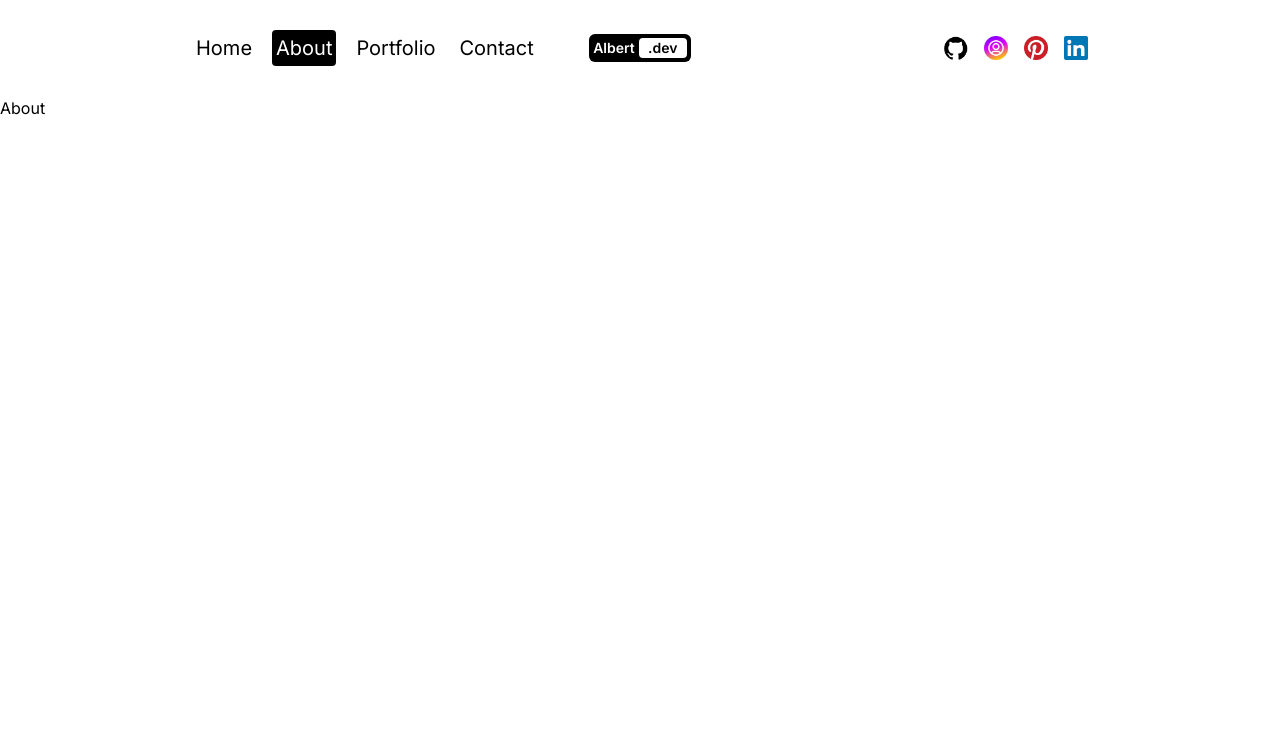
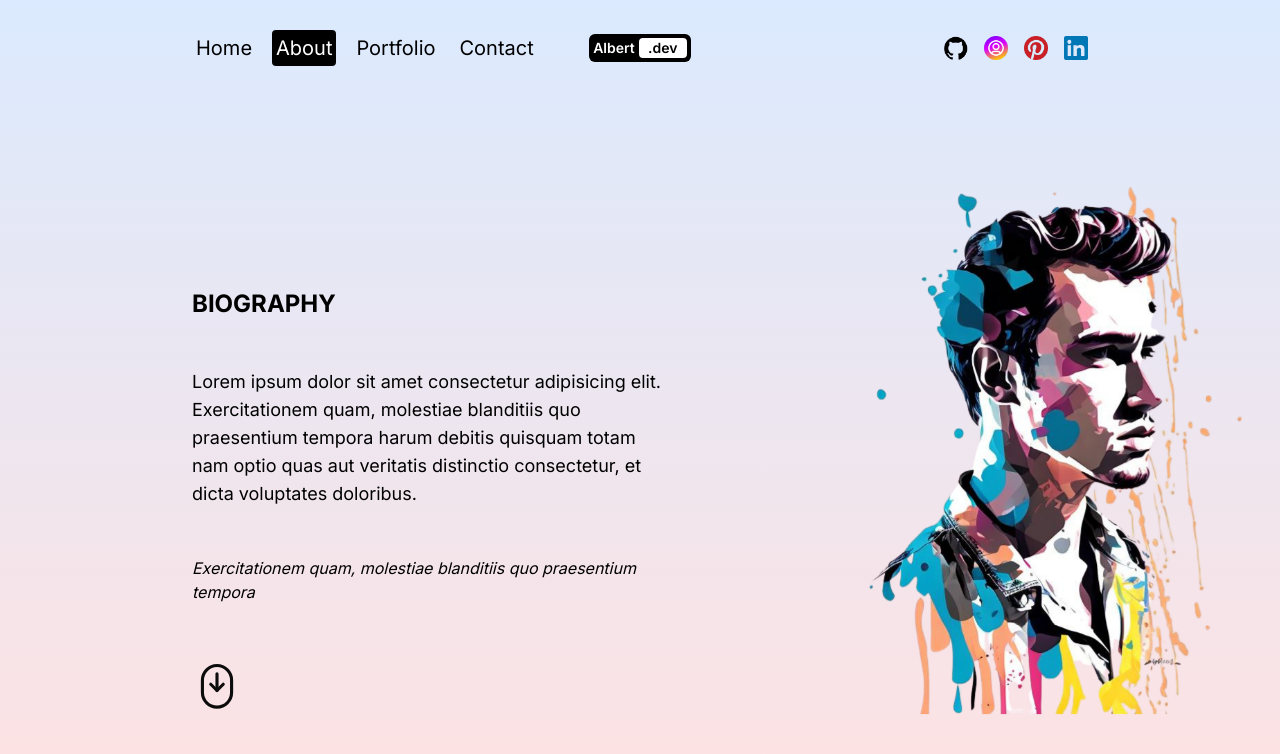
Before and after one commit to AlbertoMMIP/main-portfolio, a Next.js app: page /about in a window 1280 px wide. Shown: the top 754 px of the page. Built offline with nearby package versions, Linux system fonts and the light colour scheme.

Commit message:
[about-page] Create secction

```diff
--- a/src/app/about/page.jsx
+++ b/src/app/about/page.jsx
@@ -1,11 +1,143 @@
 "use client"
-
-import { motion } from "framer-motion";
+import { useRef } from "react";
+import { motion, useInView } from "framer-motion";
+import constants from "@/utils/constants";
+import Image from "next/image";
 
 const AboutPage = () => {
+
+  const skillRef = useRef();
+  // const isSkillRefInView = useInView(skillRef, { once: true });
+  const isSkillRefInView = useInView(skillRef, { margin: '-100px' });
+
+  const expRef = useRef();
+  const isExpRefInView = useInView(expRef);
+
   return (
     <motion.div className="h-full" initial={{y:"-200vh"}} animate={{y:"0%"}} transition={{duration: 1}}>
-      About
+      {/* CONTAINER */}
+      <div className="h-full overflow-scroll lg:flex">
+        {/* TEXT CONTAINER */}
+        <div className="p-4 sm:p-8 md:p-12 lg:p-20 xl:p-48 flex flex-col gap-24 md:gap-32 lg:gap-48 xl:gap-64 lg:w-2/3 lg:pr-0 xl:1/2">
+          {/* BIOGRAPHY CONTAINER */}
+          <div className="flex flex-col gap-12 justify-center">
+            <h1 className="font-bold text-2xl">BIOGRAPHY</h1>
+            <p className="text-lg">
+              Lorem ipsum dolor sit amet consectetur adipisicing elit. Exercitationem quam, molestiae blanditiis quo praesentium tempora harum debitis quisquam totam nam optio quas aut veritatis distinctio consectetur, et dicta voluptates doloribus.
+            </p>
+            <span className="italic">
+              Exercitationem quam, molestiae blanditiis quo praesentium tempora
+            </span>
+            <motion.svg
+              initial={{opacity: 0.2, y: 0}}
+              animate={{opacity: 1, y: '10px'}}
+              transition={{repeat: Infinity, duration: 3, ease: "easeInOut"}}
+              viewBox="0 0 24 24"
+              fill="none"
+              xmlns="http://www.w3.org/2000/svg"
+              width={50}
+              height={50}>
+              <g id="SVGRepo_bgCarrier" strokeWidth="0"></g>
+              <g id="SVGRepo_tracerCarrier" strokeLinecap="round" strokeLinejoin="round"></g>
+              <g id="SVGRepo_iconCarrier">
+              <path d="M5 15C5 16.8565 5.73754 18.6371 7.05029 19.9498C8.36305 21.2626 10.1435 21.9999 12 21.9999C13.8565 21.9999 15.637 21.2626 16.9498 19.9498C18.2625 18.6371 19 16.8565 19 15V9C19 7.14348 18.2625 5.36305 16.9498 4.05029C15.637 2.73754 13.8565 2 12 2C10.1435 2 8.36305 2.73754 7.05029 4.05029C5.73754 5.36305 5 7.14348 5 9V15Z" stroke="#000000" strokeWidth="1.5" strokeLinecap="round" strokeLinejoin="round"></path>
+              <path d="M12 6V14" stroke="#000000" strokeWidth="1.5" strokeLinecap="round" strokeLinejoin="round"></path>
+              <path d="M15 11L12 14L9 11" stroke="#000000" strokeWidth="1.5" strokeLinecap="round" strokeLinejoin="round"></path>
+              </g>
+            </motion.svg>
+          </div>
+          {/* SKILLS CONTAINER */}
+          <div className="flex flex-col gap-12 justify-center" ref={skillRef}>
+            <motion.h1 initial={{x:'-300px'}} animate={isSkillRefInView ? {x:0} : {}} transition={{delay:0.2}} className="font-bold text-2xl">SKILLS</motion.h1>
+            <motion.div initial={{x:'-300px'}} animate={isSkillRefInView ? {x:0} : {}} transition={{delay:0.2}} className="flex gap-4 flex-wrap">
+              {constants.skills.map(skill => (
+                <div key={skill} className="rounded p-2 text-sm cursor-pointer bg-black text-white hover:bg-white hover:text-black">{skill}</div>
+              ))}
+            </motion.div>
+            <motion.svg
+              initial={{opacity: 0.2, y: 0}}
+              animate={{opacity: 1, y: '10px'}}
+              transition={{repeat: Infinity, duration: 3, ease: "easeInOut"}}
+              viewBox="0 0 24 24"
+              fill="none"
+              xmlns="http://www.w3.org/2000/svg"
+              width={50}
+              height={50}>
+              <g id="SVGRepo_bgCarrier" strokeWidth="0"></g>
+              <g id="SVGRepo_tracerCarrier" strokeLinecap="round" strokeLinejoin="round"></g>
+              <g id="SVGRepo_iconCarrier">
+              <path d="M5 15C5 16.8565 5.73754 18.6371 7.05029 19.9498C8.36305 21.2626 10.1435 21.9999 12 21.9999C13.8565 21.9999 15.637 21.2626 16.9498 19.9498C18.2625 18.6371 19 16.8565 19 15V9C19 7.14348 18.2625 5.36305 16.9498 4.05029C15.637 2.73754 13.8565 2 12 2C10.1435 2 8.36305 2.73754 7.05029 4.05029C5.73754 5.36305 5 7.14348 5 9V15Z" stroke="#000000" strokeWidth="1.5" strokeLinecap="round" strokeLinejoin="round"></path>
+              <path d="M12 6V14" stroke="#000000" strokeWidth="1.5" strokeLinecap="round" strokeLinejoin="round"></path>
+              <path d="M15 11L12 14L9 11" stroke="#000000" strokeWidth="1.5" strokeLinecap="round" strokeLinejoin="round"></path>
+              </g>
+            </motion.svg>
+          </div>
+          {/* EXPERIENCE CONTAINER */}
+          <div className="flex flex-col gap-12 justify-center pb-48" ref={expRef}>
+            <motion.h1 initial={{x:'-300px'}} animate={isExpRefInView ? {x:0} : {}} transition={{delay:0.2}} className="font-bold text-2xl">EXPERIENCE</motion.h1>
+            <motion.div initial={{x:'-300px'}} animate={isExpRefInView ? {x:0} : {}} transition={{delay:0.2}}>
+              <div className="flex justify-between h-48">
+                {/* LEFT */}
+                <div className="w-1/3">
+                  <div className="bg-white p-3 font-semibold rounded-b-lg rounded-s-lg">Name Role Inside Company</div>
+                  <div className="p-3 text-sm italic">Description role - Description role - Description role - Description role - Description role - Description role - Description role - Description role - Description role</div>
+                  <div className="p-3 text-red-400 text-sm font-semibold">Job date</div>
+                  <div className="p-1 rounded bg-white text-sm font-semibold w-fit">Job company</div>
+                </div>
+                {/* CENTER */}
+                <div className="w-1/6 flex justify-center">
+                  <div className="w-1 h-full bg-gray-600 rounded relative">
+                    <div className="absolute w-5 h-5 rounded-full ring-4 ring-red-400 bg-white -left-2"></div>
+                  </div>
+                </div>
+                {/* RIGHT */}
+                <div className="w-1/3"></div>
+              </div>
+              <div className="flex justify-between h-48">
+                {/* LEFT */}
+                <div className="w-1/3">
+                </div>
+                {/* CENTER */}
+                <div className="w-1/6 flex justify-center">
+                  <div className="w-1 h-full bg-gray-600 rounded relative">
+                    <div className="absolute w-5 h-5 rounded-full ring-4 ring-red-400 bg-white -left-2"></div>
+                  </div>
+                </div>
+                {/* RIGHT */}
+                <div className="w-1/3">
+                  <div className="bg-white p-3 font-semibold rounded-b-lg rounded-s-lg">Name Role Inside Company</div>
+                  <div className="p-3 text-sm italic">Description role - Description role - Description role - Description role - Description role - Description role - Description role - Description role - Description role</div>
+                  <div className="p-3 text-red-400 text-sm font-semibold">Job date</div>
+                  <div className="p-1 rounded bg-white text-sm font-semibold w-fit">Job company</div>
+                </div>
+              </div>
+              <div className="flex justify-between h-48">
+                {/* LEFT */}
+                <div className="w-1/3">
+                  <div className="bg-white p-3 font-semibold rounded-b-lg rounded-s-lg">Name Role Inside Company</div>
+                  <div className="p-3 text-sm italic">Description role - Description role - Description role - Description role - Description role - Description role - Description role - Description role - Description role</div>
+                  <div className="p-3 text-red-400 text-sm font-semibold">Job date</div>
+                  <div className="p-1 rounded bg-white text-sm font-semibold w-fit">Job company</div>
+                </div>
+                {/* CENTER */}
+                <div className="w-1/6 flex justify-center">
+                  <div className="w-1 h-full bg-gray-600 rounded relative">
+                    <div className="absolute w-5 h-5 rounded-full ring-4 ring-red-400 bg-white -left-2"></div>
+                  </div>
+                </div>
+                {/* RIGHT */}
+                <div className="w-1/3"></div>
+              </div>
+            </motion.div>
+          </div>
+        </div>
+        {/* SVG CONTAINER */}
+        <div className="hidden lg:block w-1/3 sticky top-0 z-30 xl-1/2">
+          <div className="h-full w-full">
+            <Image src="/hero.png" alt="meNot" fill sizes="(max-width: 768px) 100vw, (max-width: 1200px) 50vw, 33vw"  className="object-contain"/>
+          </div>
+        </div>
+      </div>
     </motion.div>
   )
 }
--- a/src/components/transitionProvider/TransitionProvider.jsx
+++ b/src/components/transitionProvider/TransitionProvider.jsx
@@ -9,7 +9,7 @@ const TransitionProvider = ({ children }) => {
 
   return (
     <AnimatePresence mode="wait">
-      <div key={pathName} className="w-screen h-screen bg-gradient-to-b from-blue-10 to-red-100">
+      <div key={pathName} className="w-screen h-screen bg-gradient-to-b from-blue-100 to-red-100">
         <motion.div className="h-screen w-screen fixed bg-black rounded-b-[100px] z-40"
           animate={{height: "0vh"}}
           exit={{height: "140vh"}}
--- a/src/utils/constants.js
+++ b/src/utils/constants.js
@@ -5,6 +5,7 @@ const constants = Object.freeze({
     { id: 3, url: "/portfolio", title: "Portfolio"},
     { id: 4, url: "/contact", title: "Contact"},
   ],
+  skills: ['JavaScript', 'Node', 'GraphQL', 'PostgresQL', 'Express', 'React', 'Vue', 'GIT', 'HTML', 'CSS', 'Adaptability', 'Time Management', 'Conflict Resolution', 'Organizational', 'Agile Methodologies']
 })
 
 export default constants;
```
